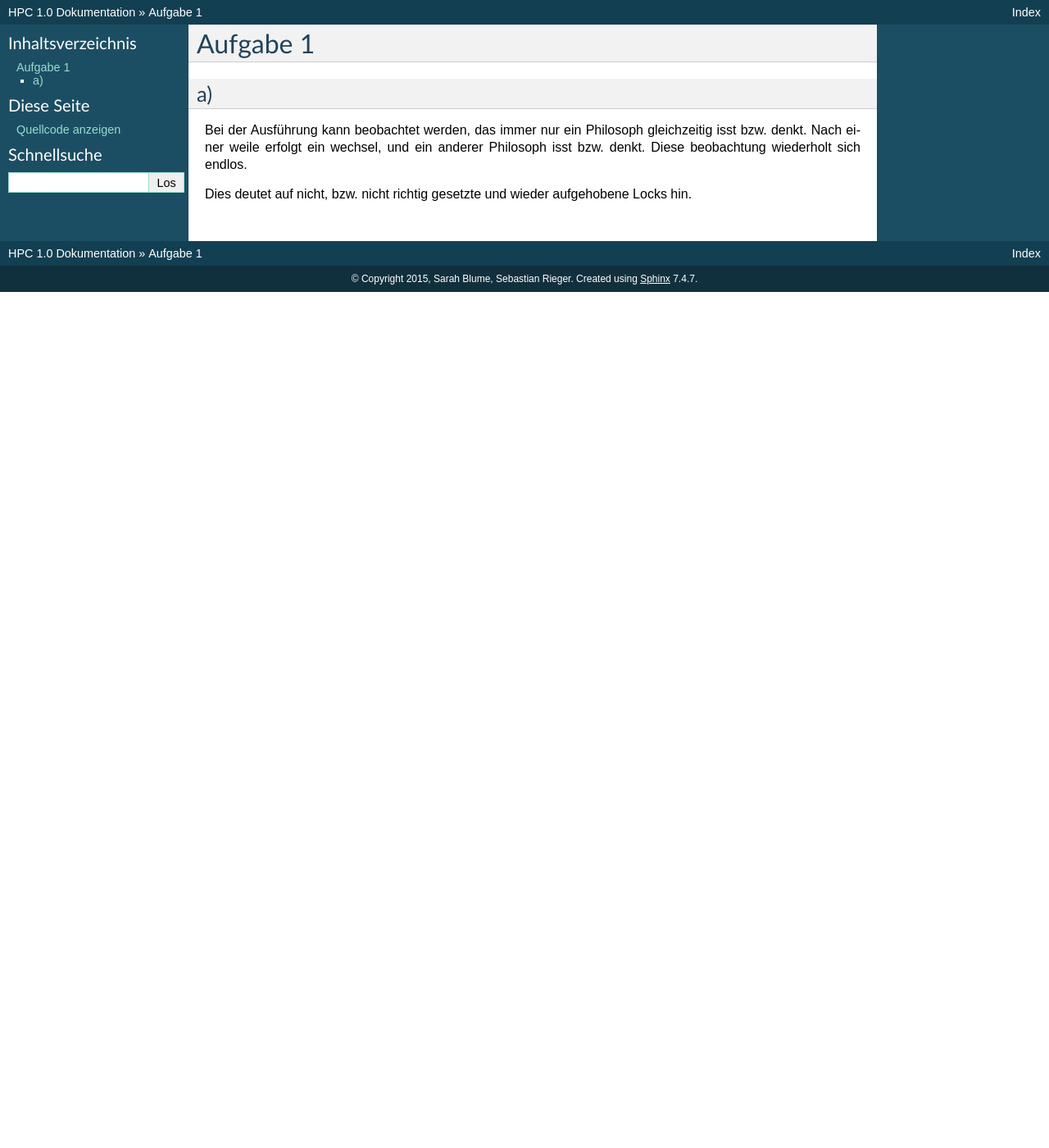
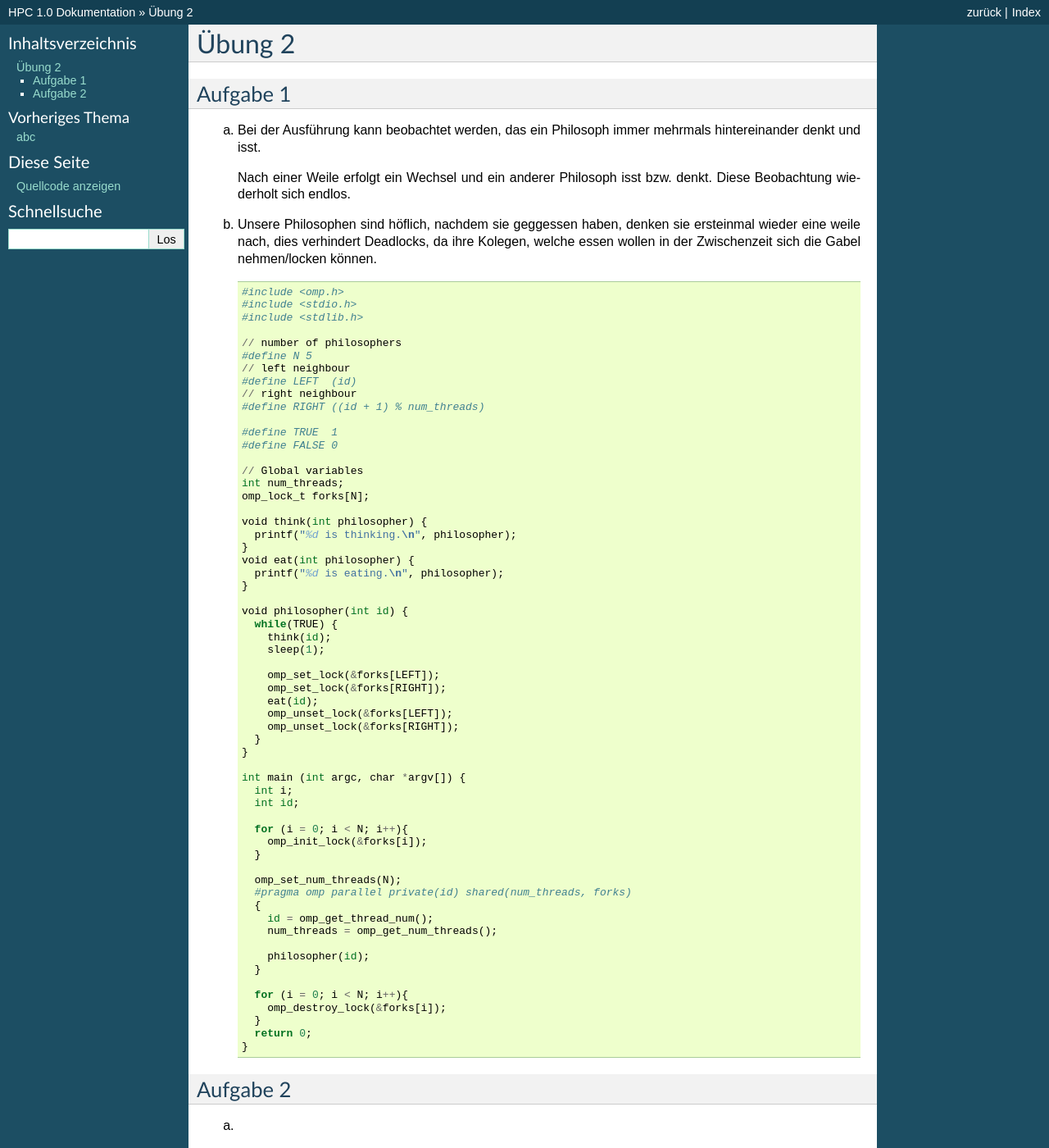
Before and after one commit to ajdf24/HPC_Uebungen, a Sphinx documentation site: the page built from OpenMP/Loesungen/source/Uebung2.rst, in a window 1280 px wide and 1400 px high. Shown: the whole window at 82% size. Built offline with Sphinx 7.4.7, drawn with Linux system fonts in a browser that asks for light colours.

Commit message:
Übung 2 Aufgabe 1

```diff
--- a/OpenMP/Loesungen/source/Uebung2.rst
+++ b/OpenMP/Loesungen/source/Uebung2.rst
@@ -1,10 +1,83 @@
+=======
+Übung 2
+=======
+
 Aufgabe 1
 =========
 
 a)
---
-Bei der Ausführung kann beobachtet werden, das immer nur ein Philosoph gleichzeitig isst bzw. denkt.
-Nach einer weile erfolgt ein wechsel, und ein anderer Philosoph isst bzw. denkt.
-Diese beobachtung wiederholt sich endlos.
+  Bei der Ausführung kann beobachtet werden, das ein Philosoph immer mehrmals hintereinander denkt und isst.
 
-Dies deutet auf nicht, bzw. nicht richtig gesetzte und wieder aufgehobene Locks hin.
+  Nach einer Weile erfolgt ein Wechsel und ein anderer Philosoph isst bzw. denkt.
+  Diese Beobachtung wiederholt sich endlos.
+
+b)
+  Unsere Philosophen sind höflich, nachdem sie geggessen haben, denken sie ersteinmal wieder eine weile nach, dies verhindert Deadlocks, da ihre Kolegen, welche essen wollen in der Zwischenzeit sich die Gabel nehmen/locken können.
+
+  ::
+
+    #include <omp.h>
+    #include <stdio.h>
+    #include <stdlib.h>
+
+    // number of philosophers
+    #define N 5
+    // left neighbour
+    #define LEFT  (id)
+    // right neighbour
+    #define RIGHT ((id + 1) % num_threads)
+
+    #define TRUE  1
+    #define FALSE 0
+
+    // Global variables
+    int num_threads;
+    omp_lock_t forks[N];
+
+    void think(int philosopher) {
+      printf("%d is thinking.\n", philosopher);
+    }
+    void eat(int philosopher) {
+      printf("%d is eating.\n", philosopher);
+    }
+
+    void philosopher(int id) {
+      while(TRUE) {
+        think(id);
+        sleep(1);
+
+        omp_set_lock(&forks[LEFT]);
+        omp_set_lock(&forks[RIGHT]);
+        eat(id);
+        omp_unset_lock(&forks[LEFT]);
+        omp_unset_lock(&forks[RIGHT]);
+      }
+    }
+
+    int main (int argc, char *argv[]) {
+      int i;
+      int id;
+
+      for (i = 0; i < N; i++){
+        omp_init_lock(&forks[i]);
+      }
+
+      omp_set_num_threads(N);
+      #pragma omp parallel private(id) shared(num_threads, forks)
+      {
+        id = omp_get_thread_num();
+        num_threads = omp_get_num_threads();
+
+        philosopher(id);
+      }
+
+      for (i = 0; i < N; i++){
+        omp_destroy_lock(&forks[i]);
+      }
+      return 0;
+    }
+
+Aufgabe 2
+=========
+
+a)
--- a/OpenMP/Loesungen/source/index.rst
+++ b/OpenMP/Loesungen/source/index.rst
@@ -2,3 +2,4 @@
   :maxdepth: 2
 
   Uebung1
+  Uebung2
```
Also changed, not shown: 2 other files.
